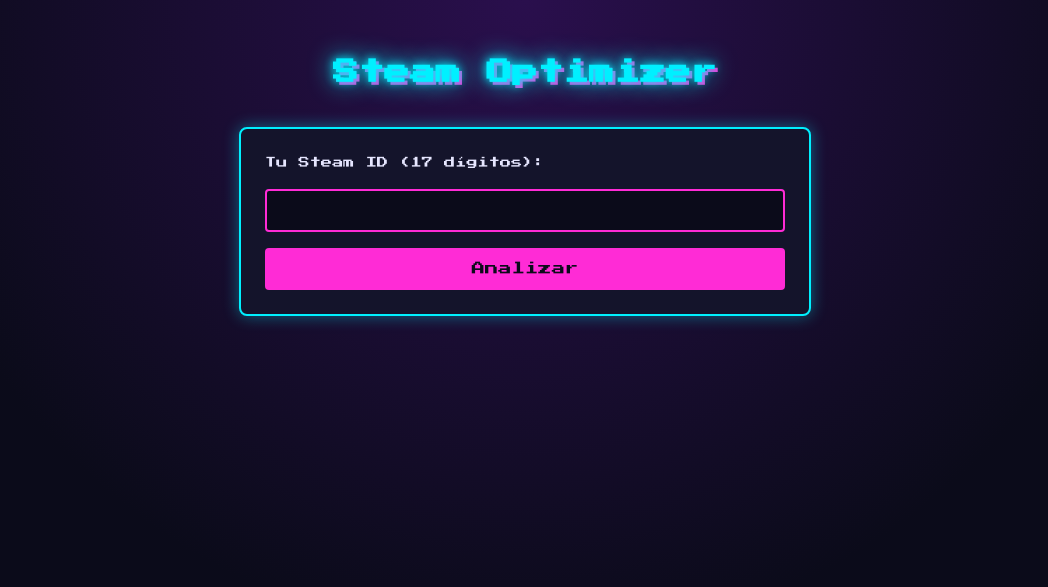
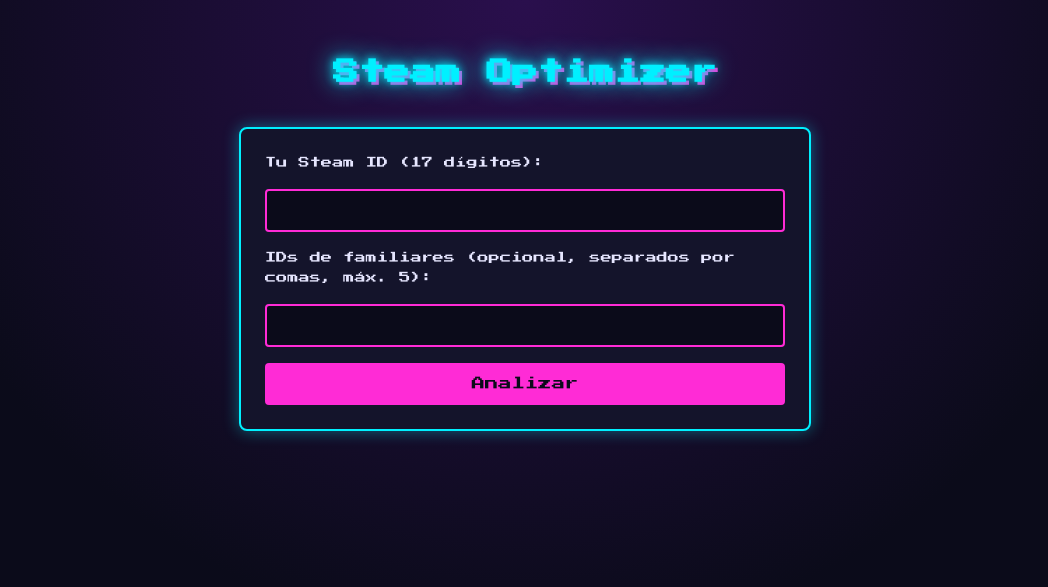
Before and after one commit to SouthBarbol/steam-optimizer, a Flask app: page / in a window 1280 px wide. Shown: the top 587 px of the page, without its empty margins (115-1163 px from the left). Run offline with Flask 3, Linux system fonts and the light colour scheme.

Commit message:
Introducción Lógica de Decisión

```diff
--- a/app.py
+++ b/app.py
@@ -2,7 +2,7 @@ import re  # módulo de expresiones regulares, para validar el Steam ID
 
 from flask import Flask, render_template, request  # render_template rellena una plantilla HTML con datos
 
-from steam_service import get_owned_games, get_recently_played_games, unir_juegos  # funciones de steam_service.py
+from steam_service import get_owned_games, get_recently_played_games, unir_juegos, unir_familia  # funciones de steam_service.py
 
 app = Flask(__name__)  # crea la aplicación web
 
@@ -18,6 +18,11 @@ def index():
         # 400 = petición incorrecta; "error" es la variable que usa la plantilla
         return render_template("index.html", error="Steam ID no válido: deben ser 17 dígitos."), 400
 
+    try:  # validamos los IDs de familiares (campo opcional)
+        familia = validar_familia(request.args.get("familia", ""), steam_id)  # lista de IDs limpios (aún no se usa: paso 0b)
+    except ValueError as e:  # validar_familia lanza ValueError si algo no cuadra
+        return render_template("index.html", error=str(e)), 400  # 400 = petición incorrecta
+
     try:  # intentamos pedir la librería a Steam
         propios = get_owned_games(steam_id)  # librería propia (+ gratuitos jugados)
         recientes = get_recently_played_games(steam_id)  # jugados en 2 semanas (incluye prestados)
@@ -25,10 +30,41 @@ def index():
     except RuntimeError as e:  # nuestro error limpio (sin la API key)
         return render_template("index.html", error=str(e)), 502  # 502 = fallo del servicio externo
 
+    librerias, avisos = pedir_familia(familia)  # librerías de los familiares + avisos de los que fallen
+    juegos = unir_familia(juegos, librerias)  # una fila por juego, con la lista de dueños
+
     if not juegos:  # lista vacía: perfil privado o sin juegos
         return render_template("index.html", error="No se encontraron juegos (¿perfil privado?).")
 
     return render_template("index.html", juegos=preparar_juegos(juegos))  # pasamos los juegos a la plantilla
+
+
+def validar_familia(texto, steam_id):
+    """Convierte "id1, id2" en una lista de IDs válidos; lanza ValueError si alguno es incorrecto."""
+    ids = [t.strip() for t in texto.split(",") if t.strip()]  # separa por comas, quita espacios y huecos vacíos
+    ids = list(dict.fromkeys(i for i in ids if i != steam_id))  # quita tu propio ID y duplicados, conservando el orden
+    if len(ids) > 5:  # límite para no hacer demasiadas llamadas a Steam
+        raise ValueError("Como máximo 5 IDs de familiares.")
+    for i in ids:  # revisamos cada ID por separado
+        if not re.fullmatch(r"\d{17}", i):  # mismo criterio que tu Steam ID: exactamente 17 dígitos
+            raise ValueError("ID de familiar no válido: deben ser 17 dígitos.")  # no repetimos el valor recibido
+    return ids  # lista limpia (puede estar vacía)
+
+
+def pedir_familia(familia):
+    """Pide la librería de cada familiar; devuelve [(etiqueta, juegos), ...] y una lista de avisos."""
+    librerias, avisos = [], []  # dos listas vacías que iremos llenando
+    for n, fid in enumerate(familia, start=1):  # enumerate numera desde 1: Familiar 1, 2...
+        etiqueta = f"Familiar {n}"  # en los avisos usamos la etiqueta, nunca el ID
+        try:
+            juegos_f = get_owned_games(fid)  # una llamada a Steam por familiar
+        except RuntimeError:  # si falla, avisamos y seguimos con los demás
+            avisos.append(f"{etiqueta}: no se pudo consultar su librería.")
+            continue  # salta al siguiente familiar
+        if not juegos_f:  # lista vacía: perfil privado o sin juegos
+            avisos.append(f"{etiqueta}: perfil privado o sin juegos.")
+        librerias.append((etiqueta, juegos_f))  # guardamos el par (etiqueta, juegos)
+    return librerias, avisos
 
 
 def preparar_juegos(juegos):
--- a/steam_service.py
+++ b/steam_service.py
@@ -47,6 +47,25 @@ def unir_juegos(propios, recientes):
     return resultado  # lista unida
 
 
+def unir_familia(mios, familia):
+    """Une tus juegos con los de la familia sin duplicados; cada juego lleva la lista "duenos".
+
+    mios: resultado de unir_juegos (con la marca "propio").
+    familia: lista de pares (etiqueta, juegos), p. ej. [("Familiar 1", [...]), ...].
+    Las horas (playtime_forever) son siempre las TUYAS.
+    """
+    # Diccionario {appid: juego}: la clave appid no se repite, así cada juego aparece una sola vez
+    juegos = {j["appid"]: {**j, "duenos": ["Tú"] if j["propio"] else []} for j in mios}
+    for etiqueta, lista in familia:  # recorremos la librería de cada familiar
+        for j in lista:  # y cada uno de sus juegos
+            if j["appid"] in juegos:  # el juego ya está en la lista...
+                juegos[j["appid"]]["duenos"].append(etiqueta)  # ...solo añadimos otro dueño
+            else:  # juego nuevo: no lo tienes ni lo has jugado recientemente
+                # copiamos sus datos pero con TUS horas a 0 (las del familiar no cuentan para ti)
+                juegos[j["appid"]] = {**j, "playtime_forever": 0, "propio": False, "duenos": [etiqueta]}
+    return list(juegos.values())  # devolvemos solo los juegos, sin las claves
+
+
 # URL del endpoint de Steam que lista los juegos jugados en las últimas 2 semanas
 RECENT_GAMES_URL = "https://api.steampowered.com/IPlayerService/GetRecentlyPlayedGames/v1/"
 
--- a/templates/index.html
+++ b/templates/index.html
@@ -16,6 +16,9 @@
         <label for="steam_id">Tu Steam ID (17 dígitos):</label>
         <!-- pattern y maxlength validan en el navegador, pero la validación real está en app.py -->
         <input type="text" id="steam_id" name="steam_id" pattern="\d{17}" maxlength="17" required>
+        {# Campo opcional (sin required): IDs de familiares separados por comas; se valida en app.py #}
+        <label for="familia">IDs de familiares (opcional, separados por comas, máx. 5):</label>
+        <input type="text" id="familia" name="familia" maxlength="100">
         <button type="submit">Analizar</button>
     </form>
 
```
Also changed, not shown: CLAUDE.md (+3 -0 lines).
